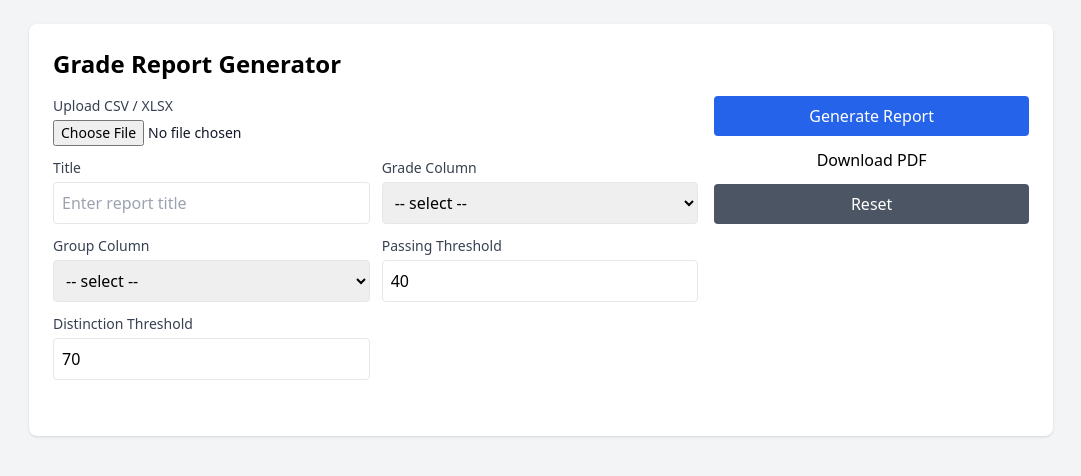
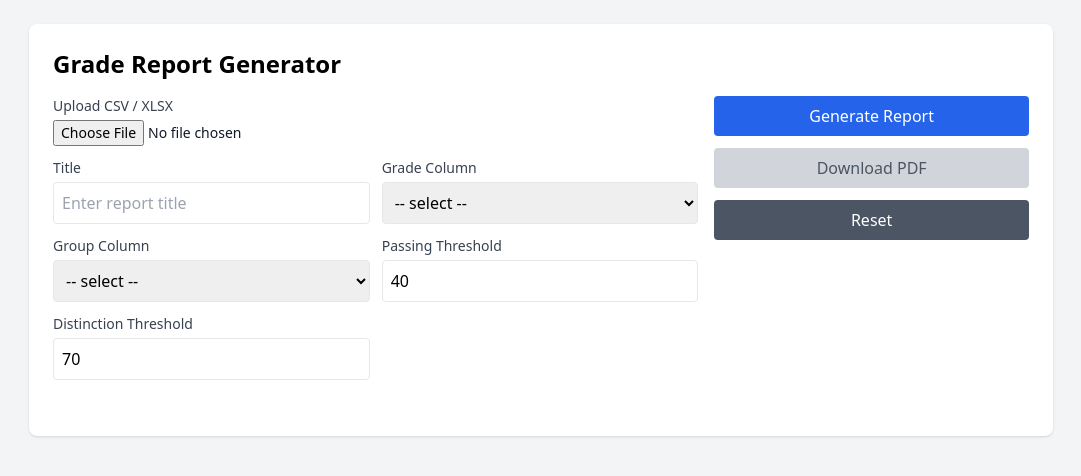
Before and after one commit to yousseflafy/grade-report-app, a React (Create React App) app: page / in a window 1280 px wide. Shown: the top 476 px of the page, without its empty margins (99-1180 px from the left). Built offline with nearby package versions, Linux system fonts and the light colour scheme.

Commit message:
Update App.js

```diff
--- a/src/App.js
+++ b/src/App.js
@@ -3,46 +3,6 @@ import * as XLSX from "xlsx";
 import Plot from "react-plotly.js";
 import jsPDF from "jspdf";
 import "jspdf-autotable";
-
-// downloadPDF function — standalone
-function downloadPDF(overallSummary, groupSummary, reportTitle = "") {
-  if (!overallSummary.length || !groupSummary.length) {
-    alert("Please generate a report first.");
-    return;
-  }
-
-  const doc = new jsPDF();
-  doc.setFontSize(18)
-     .text(reportTitle || "Grade Report", doc.internal.pageSize.getWidth() / 2, 20, { align: "center" });
-  doc.setFontSize(12)
-     .text(`Date: ${new Date().toLocaleDateString()}`, doc.internal.pageSize.getWidth() / 2, 28, { align: "center" });
-
-  // Overall summary
-  doc.setFontSize(14)
-     .text("Overall Summary", 14, 40);
-  doc.autoTable({
-    startY: 46,
-    head: [Object.keys(overallSummary[0])],
-    body: overallSummary.map(row => Object.values(row)),
-    theme: "grid",
-    headStyles: { fillColor: [0, 102, 204], textColor: 255, fontStyle: "bold" },
-    alternateRowStyles: { fillColor: [240, 240, 240] }
-  });
-
-  // Group summary
-  doc.setFontSize(14)
-     .text("Group Summary", 14, doc.lastAutoTable.finalY + 20);
-  doc.autoTable({
-    startY: doc.lastAutoTable.finalY + 24,
-    head: [Object.keys(groupSummary[0])],
-    body: groupSummary.map(row => Object.values(row)),
-    theme: "grid",
-    headStyles: { fillColor: [0, 102, 204], textColor: 255, fontStyle: "bold" },
-    alternateRowStyles: { fillColor: [240, 240, 240] }
-  });
-
-  doc.save(`${(reportTitle || "grade_report").replace(/\s+/g, "_")}.pdf`);
-}
 
 function parseNumber(x) {
   if (x === null || x === undefined) return NaN;
@@ -186,7 +146,59 @@ export default function App() {
     }, 200);
   };
 
+  // Download PDF (tables only) with footer
+  const downloadPDF = () => {
+    if (!reportGenerated) return alert("Generate report first.");
+    const doc = new jsPDF({ unit: "pt", format: "a4" });
+    const pageWidth = doc.internal.pageSize.getWidth();
+    const pageHeight = doc.internal.pageSize.getHeight();
 
+    // Cover page
+    doc.setFont("Times", "bold");
+    doc.setFontSize(20);
+    doc.text(title || "Mid-Term Politics Grades Report", pageWidth / 2, 120, { align: "center" });
+    doc.setFont("Times", "normal");
+    doc.setFontSize(12);
+    doc.text("Prepared by: Youssef Lafy", pageWidth / 2, 150, { align: "center" });
+    doc.text(`Date: ${new Date().toLocaleDateString()}`, pageWidth / 2, 170, { align: "center" });
+
+    // Add page for tables
+    doc.addPage();
+
+    // Overall summary table
+    const overallHead = [Object.keys(overallSummary[0])];
+    const overallBody = overallSummary.map(r => Object.values(r));
+    doc.autoTable({
+      head: overallHead,
+      body: overallBody,
+      startY: 30,
+      styles: { font: "Times", fontSize: 10 },
+      headStyles: { fillColor: [240,240,240] },
+    });
+
+    // Group summary table (on new page if needed)
+    const startY = doc.lastAutoTable.finalY + 20;
+    doc.autoTable({
+      head: [Object.keys(groupSummary[0])],
+      body: groupSummary.map(r => Object.values(r)),
+      startY: startY,
+      styles: { font: "Times", fontSize: 10 },
+      headStyles: { fillColor: [240,240,240] },
+    });
+
+    // Footer on every page
+    const pageCount = doc.internal.getNumberOfPages();
+    for (let i = 1; i <= pageCount; i++) {
+      doc.setPage(i);
+      doc.setFontSize(10);
+      doc.setTextColor(120);
+      doc.text("Prepared by Youssef Lafy", 40, pageHeight - 30);
+    }
+
+    const safeTitle = (title && title.trim()) ? title.replace(/\s+/g, "_") : "Mid-Term_Politics_Grades_Report";
+    const filename = `${safeTitle}_${new Date().toISOString().slice(0,10)}.pdf`;
+    doc.save(filename);
+  };
 
   const resetAll = () => {
     // clear file input DOM value
@@ -257,13 +269,7 @@ export default function App() {
 
           <div className="flex flex-col gap-3 items-stretch">
             <button onClick={generateReport} className="w-full bg-blue-600 text-white py-2 rounded hover:bg-blue-700">Generate Report</button>
-           <button
-  onClick={() => downloadPDF(overallSummary, groupSummary, title)}
-  disabled={!reportGenerated}
-  className={`...`} // keep your existing Tailwind or class styles here
->
-  Download PDF
-</button>
+            <button onClick={downloadPDF} disabled={!reportGenerated} className={`w-full py-2 rounded ${reportGenerated ? "bg-green-600 text-white hover:bg-green-700" : "bg-gray-300 text-gray-600 cursor-not-allowed"}`}>Download PDF</button>
             <button onClick={resetAll} className="w-full bg-gray-600 text-white py-2 rounded hover:bg-gray-700">Reset</button>
           </div>
         </div>
```
